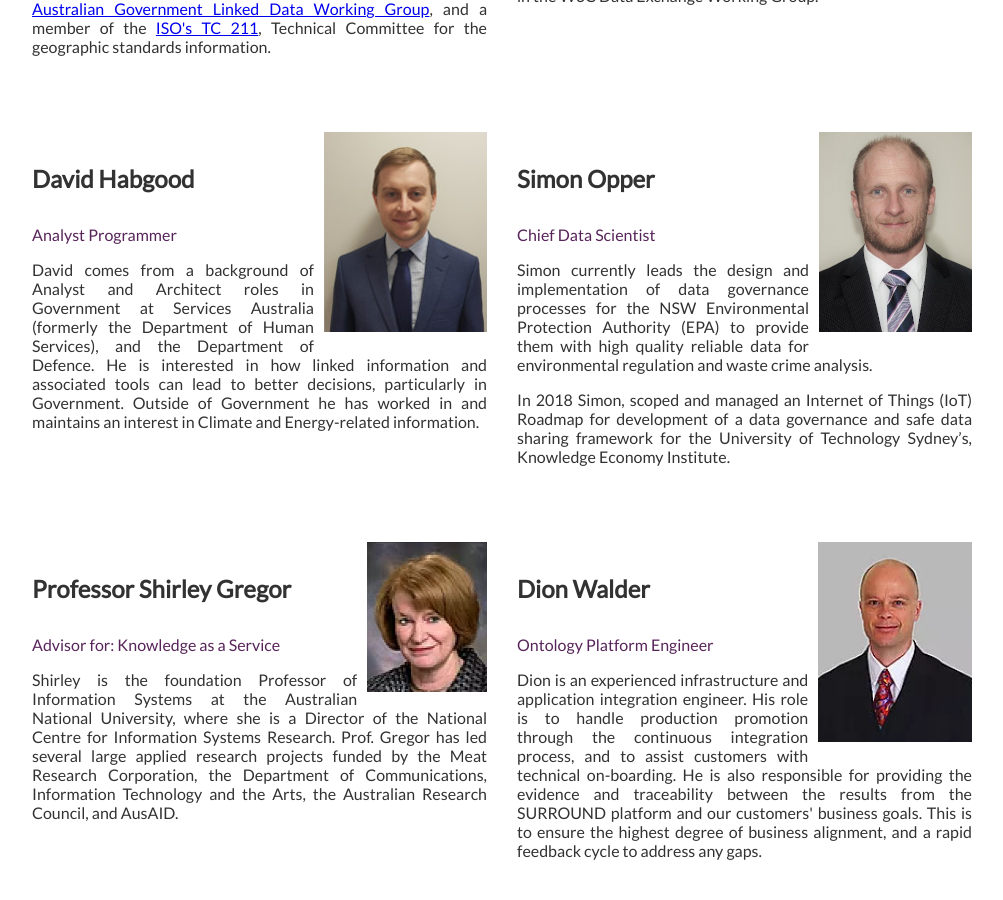
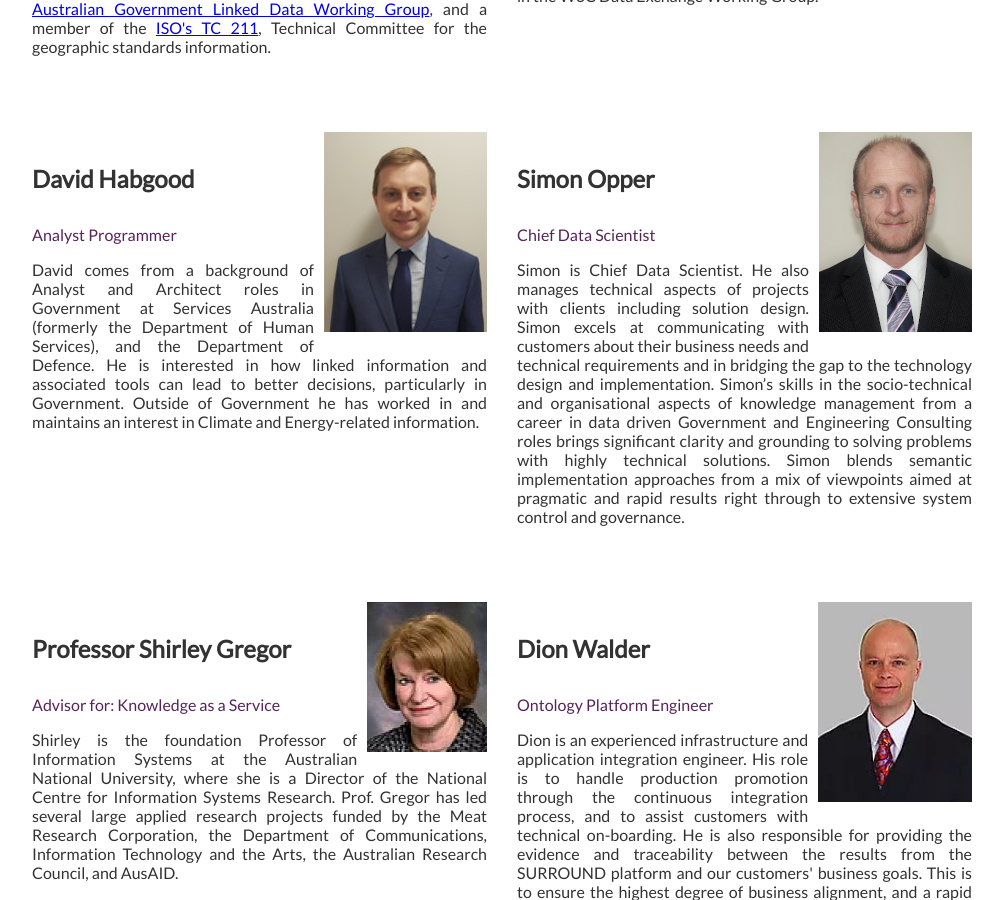
Before and after one commit to surroundaustralia/surroundaustralia.com, a Jekyll site: the page built from pages/about.html, in a window 1280 px wide and 900 px high, scrolled down 1370 px. Shown: the whole window, without its empty margins (138-1141 px from the left). Built offline with Jekyll 4.4.1, drawn with Linux system fonts in a browser that asks for light colours.

Commit message:
Simon's profile update

```diff
--- a/pages/about.html
+++ b/pages/about.html
@@ -83,8 +83,7 @@ permalink: /about
             <img class="mobPerson" src="images/person-simon.png" style="float:right; height:200px;" />
             <h4>Simon Opper</h4>
             <p class="jobtitle">Chief Data Scientist</p>
-            <p>Simon currently leads the design and implementation of data governance processes for the NSW Environmental Protection Authority (EPA) to provide them with high quality reliable data for environmental regulation and waste crime analysis.</p>
-            <p>In 2018 Simon, scoped and managed an Internet of Things (IoT) Roadmap for development of a data governance and safe data sharing framework for the University of Technology Sydney’s, Knowledge Economy Institute.</p>
+            <p>Simon is Chief Data Scientist. He also manages technical aspects of projects with clients including solution design. Simon excels at communicating with customers about their business needs and technical requirements and in bridging the gap to the technology design and implementation. Simon’s skills in the socio-technical and organisational aspects of knowledge management from a career in data driven Government and Engineering Consulting roles brings significant clarity and grounding to solving problems with highly technical solutions. Simon blends semantic implementation approaches from a mix of viewpoints aimed at pragmatic and rapid results right through to extensive system control and governance.</p>
         </div>
     </div>
     <div>
```
